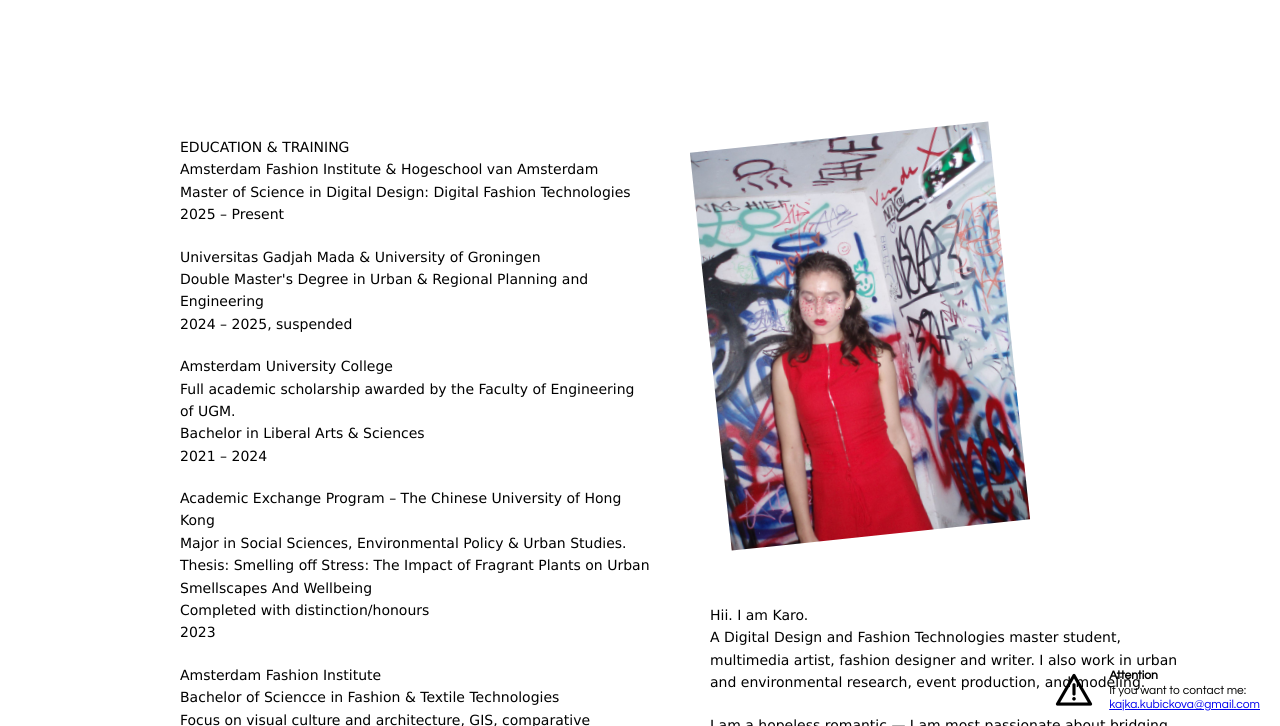
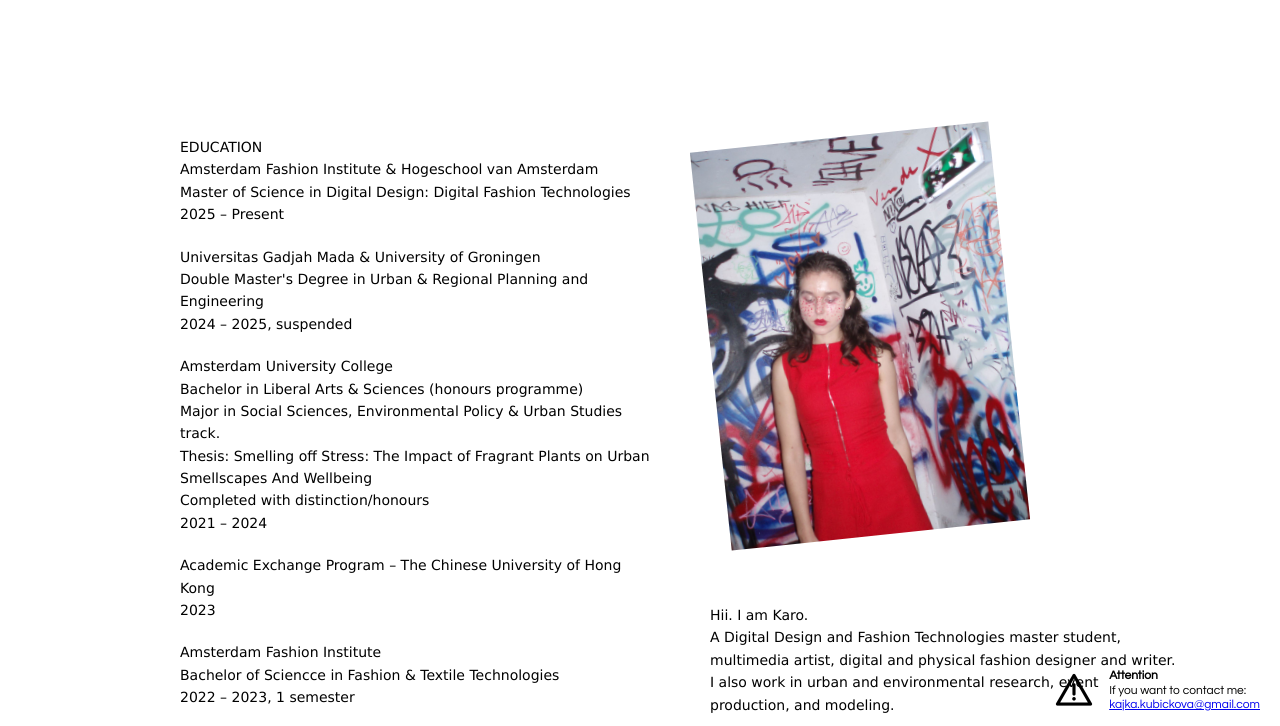
Before and after one commit to kar-in-kaa/kar-in-kaa.github.io, a plain HTML site: page index.html in a window 1280 px wide. Both pictures are taken after a click on the button "About". Shown: the part 64-790 px from the top of the page. Drawn offline with Linux system fonts and the light colour scheme.

Commit message:
Update about me text index.html

```diff
--- a/index.html
+++ b/index.html
@@ -339,7 +339,7 @@
     <div class="about-content">
       <div class="resume-section">
         <div class="resume-left">
-          <p>EDUCATION & TRAINING<br>
+          <p>EDUCATION<br>
             Amsterdam Fashion Institute & Hogeschool van Amsterdam<br>
             Master of Science in Digital Design: Digital Fashion Technologies<br>
             2025 – Present
@@ -347,23 +347,21 @@
             Double Master's Degree in Urban & Regional Planning and Engineering<br>
             2024 – 2025, suspended
           <p>Amsterdam University College<br>
-            Full academic scholarship awarded by the Faculty of Engineering of UGM.<br>
-            Bachelor in Liberal Arts & Sciences<br>
+            Bachelor in Liberal Arts & Sciences (honours programme)<br>
+            Major in Social Sciences, Environmental Policy & Urban Studies track.<br>
+            Thesis: Smelling off Stress: The Impact of Fragrant Plants on Urban Smellscapes And Wellbeing<br>
+            Completed with distinction/honours<br>
             2021 – 2024
           <p>Academic Exchange Program – The Chinese University of Hong Kong<br>
-            Major in Social Sciences, Environmental Policy & Urban Studies.<br>
-            Thesis: Smelling off Stress: The Impact of Fragrant Plants on Urban Smellscapes And Wellbeing<br>
-            Completed with distinction/honours<br>
             2023
           <p>Amsterdam Fashion Institute<br>
             Bachelor of Sciencce in Fashion & Textile Technologies<br>
-            Focus on visual culture and architecture, GIS, comparative urbanism, field research and urban studies.<br>
             2022 – 2023, 1 semester
-          <p>LEAF Academy, Bratislava<br>
+          <p>LEAF Academy<br>
             American High School Diploma with AP International Diploma<br>
 
           <p>CERTIFICATES<br>
-            Inside LVMH Certificate 2025 (issued 2025)<br>
+            Inside LVMH Certificate (issued 2025)<br>
             Specialisation: Luxury Industry and the Society, Luxury Goods, Creation and Branding, Operations and Supply Chain
           <div class="skills">
             <p>SKILLS<br>
@@ -375,7 +373,7 @@
         <div class="resume-right">
           <img src="pictures/portrait-karolina.jpeg" alt="Portrait of Karolina KUBICKOVA">
           <p>Hii. I am Karo.<br>A Digital Design and Fashion Technologies master student,
-            multimedia artist, fashion designer and writer. I also work in urban and environmental research, event production, and modeling.
+            multimedia artist, digital and physical fashion designer and writer. I also work in urban and environmental research, event production, and modeling.
           <p>I am a hopeless romantic — I am most passionate about bridging the inconceivable gap between creative industries and sustainable ecological solutions.
           <p>This is a rough draft of me as a multidisciplinary professional.
             You can find me via my <a href='https://www.instagram.com/kar_in_kaa/'>instagram</a>. Or my <a href='mailto:kajka.kubickova@gmail.com'>email</a>.
```
